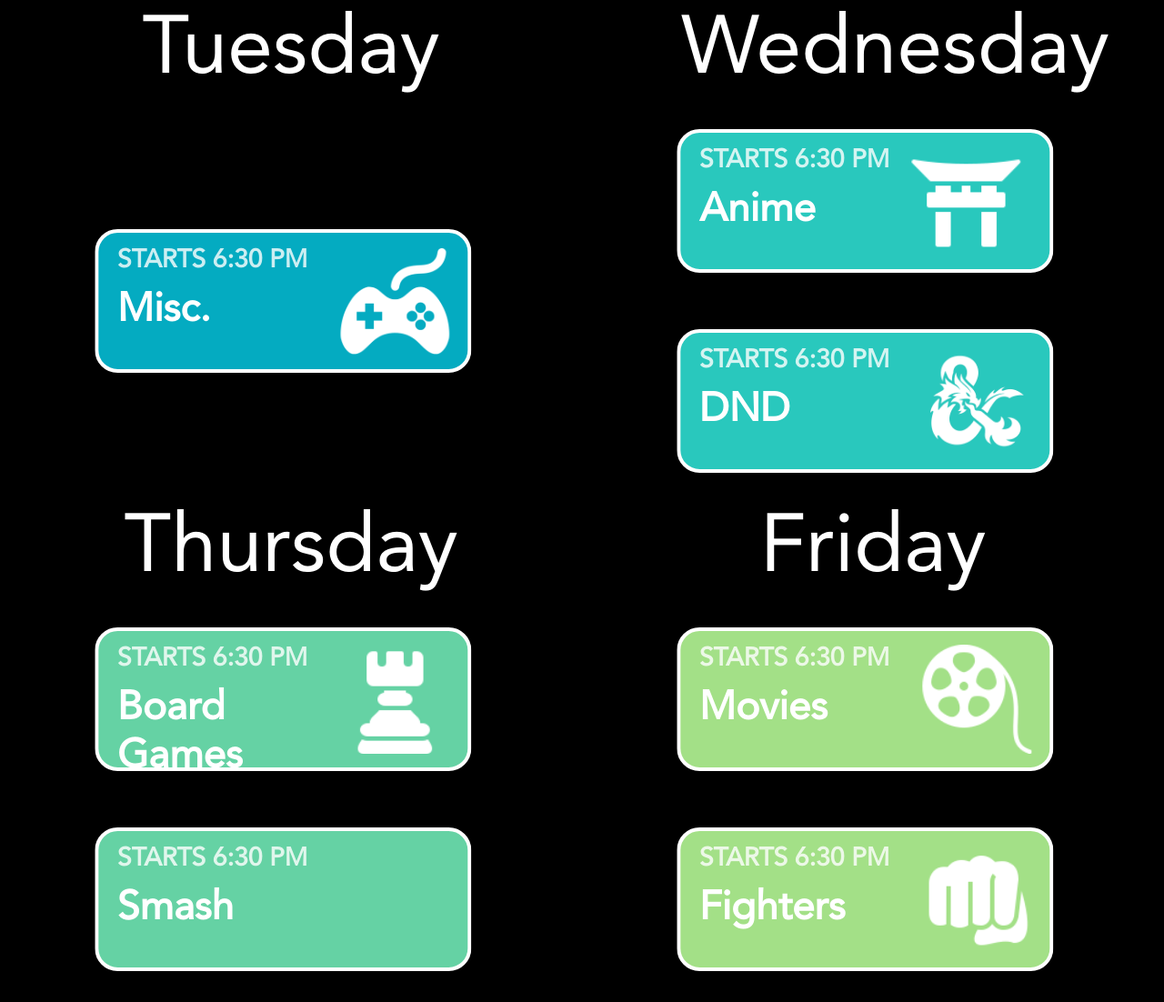
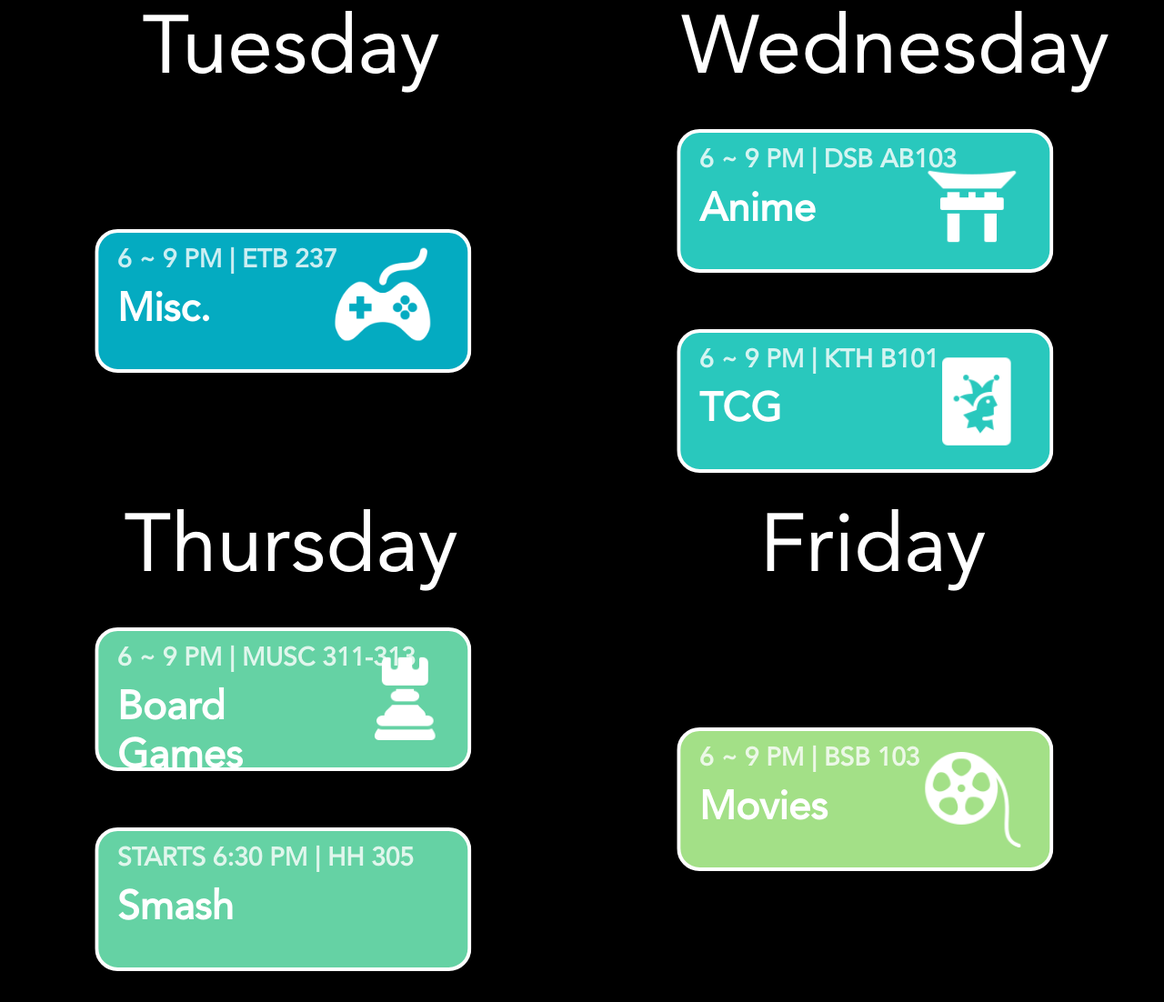
Before and after one commit to GauravS43/MacGeeksWebsite, a plain HTML site: page upcomingEvents.html in a window 1280 px wide. Shown: the part 283-1385 px from the top of the page at 91% size. Drawn offline with Linux system fonts and the light colour scheme.

Commit message:
updated weeklies

```diff
--- a/geeksCSS.css
+++ b/geeksCSS.css
@@ -447,6 +447,21 @@
     border-radius: 20px;
 }
 
+/*------- Statistics Sections -------*/
+.statisticsWrapper {
+    display: flex;
+    height: 40vh;
+    background-color: red;
+}
+
+.stat {
+    display: block;
+    height: 80%;
+    width: 20%;
+    margin: auto;
+    background-color: blue;
+}
+
 /*------- EventInfo Sections -------*/
 
 .eventsInfo {
@@ -734,9 +749,8 @@
 
 .weeklyEvent img {
     position: absolute;
-    height: 80%;
-    right: 10%;
-    top: 10%;
+    height: 70%;
+    top: 15%;
 }
 
 .weeklyEvent:hover {
--- a/upcomingEvents.html
+++ b/upcomingEvents.html
@@ -72,10 +72,10 @@
                 style="background-color: #04abc1"
               >
                 <div class="eventList">
-                  <h3>STARTS 6:30 PM</h3>
+                  <h3>6 ~ 9 PM | ETB 237</h3>
                   <h1>Misc.</h1>
                   <img
-                    style="right: 5%"
+                    style="right: 10%; top: 10%;"
                     src="images/Weeklies/controller.png"
                     alt=""
                   />
@@ -96,10 +96,10 @@
                 style="background-color: #29c8bd"
               >
                 <div class="eventList">
-                  <h3>STARTS 6:30 PM</h3>
+                  <h3>6 ~ 9 PM | DSB AB103</h3>
                   <h1>Anime</h1>
                   <img
-                    style="right: 8%"
+                    style="right: 9%; height: 65%; top: 20%;"
                     src="images/Weeklies/torii.png"
                     alt=""
                   />
@@ -110,9 +110,9 @@
                 style="background-color: #29c8bd"
               >
                 <div class="eventList">
-                  <h3>STARTS 6:30 PM</h3>
-                  <h1>DND</h1>
-                  <img style="right: 5%" src="images/Weeklies/dnd.png" alt="" />
+                  <h3>6 ~ 9 PM | KTH B101</h3>
+                  <h1>TCG</h1>
+                  <img style="right: 7%" src="images/Weeklies/tcg.png" alt="" />
                 </div>
               </div>
             </div>
@@ -133,10 +133,10 @@
                 style="background-color: #65d2a4"
               >
                 <div class="eventList">
-                  <h3>STARTS 6:30 PM</h3>
+                  <h3>6 ~ 9 PM | MUSC 311-313</h3>
                   <h1 class="boardGames">Board Games</h1>
                   <img
-                    style="right: 5%"
+                    style="right: 5%; height: 65%;"
                     src="images/Weeklies/chess.png"
                     alt=""
                   />
@@ -147,10 +147,10 @@
                 style="background-color: #65d2a4"
               >
                 <div class="eventList">
-                  <h3>STARTS 6:30 PM</h3>
+                  <h3>STARTS 6:30 PM | HH 305</h3>
                   <h1>Smash</h1>
                   <img
-                    style="right: 5%"
+                    style="right: 2%"
                     src="images/Weeklies/smash.png"
                     alt=""
                   />
@@ -171,15 +171,16 @@
                 style="background-color: #a3e087"
               >
                 <div class="eventList">
-                  <h3>STARTS 6:30 PM</h3>
+                  <h3>6 ~ 9 PM | BSB 103</h3>
                   <h1>Movies</h1>
                   <img
-                    style="right: 5%"
+                    style="right: 8%"
                     src="images/Weeklies/movies.png"
                     alt=""
                   />
                 </div>
               </div>
+              <!-- removed weekly
                 <div
                   class="weeklyEvent f animation"
                   style="background-color: #a3e087"
@@ -196,6 +197,7 @@
                     />
                   </div>
                 </div>
+              -->
             </div>
           </div>
         </div>
```
Also changed, not shown: index.html (+22 -0 lines), Images/Weeklies/tcg.png (added). Lines whose indentation alone changed are shown as unchanged.
